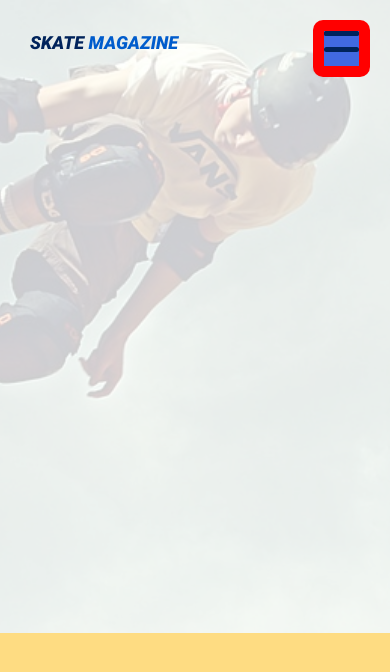
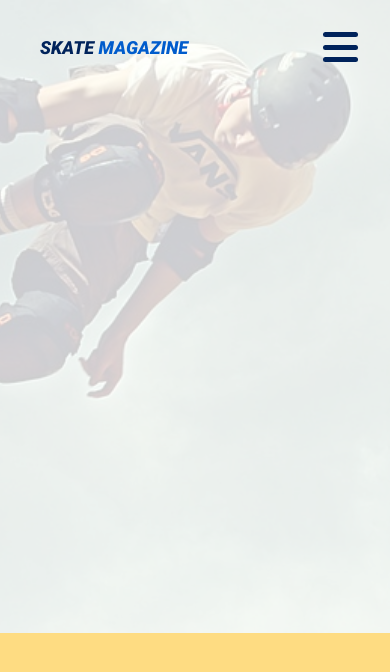
Before and after one commit to cypsik/skate-magazine, a plain HTML site: page index.html in a window 390 px wide. Shown: the top 672 px of the page. Drawn offline with Linux system fonts and the light colour scheme.

Commit message:
first steps to make the mobile navbar

```diff
--- a/sass/abstracts/_mixins.scss
+++ b/sass/abstracts/_mixins.scss
@@ -1,3 +1,5 @@
+@use '../abstracts/variables' as *;
+
 @mixin hero-img {
 	background-size: cover;
 	background-position: center;
@@ -13,3 +15,13 @@
 	right: 0;
 	z-index: -1;
 }
+
+@mixin nav-bars {
+	position: absolute;
+    left: 0;
+    top: 0;
+	width: 100%;
+	height: 5px;
+	background-color: $theme-color;
+    border-radius: 100px;
+}
--- a/sass/layout/_nav.scss
+++ b/sass/layout/_nav.scss
@@ -1,9 +1,9 @@
 @use '../abstracts/variables' as *;
+@use '../abstracts/mixins' as *;
 
 .nav {
 	position: fixed;
 	width: 100%;
-	// background-color: rgba(0,0,0,.4);
 	z-index: 5;
 
 	&__container {
@@ -14,13 +14,18 @@
 	}
 
 	&__home {
+		position: relative;
+		display: inline-block;
+		padding: 0.5rem 1rem;
 		color: $theme-color;
 		font-family: $black-italic-font;
 		text-decoration: none;
 		text-transform: uppercase;
+		transition: color 0.3s;
 
 		span {
 			color: $second-color;
+			transition: color 0.3s;
 		}
 	}
 
@@ -36,12 +41,16 @@
 			transition: color 0.3s;
 			z-index: 5;
 		}
+	}
 
-		a:hover {
+	&__links > a:hover,
+	&__home:hover,
+	&__home:hover > span {
 		color: $white;
 	}
 
-		a::before {
+	&__links > a::before,
+	&__home::before {
 		content: '';
 		position: absolute;
 		bottom: 0;
@@ -53,9 +62,9 @@
 		z-index: -1;
 	}
 
-		a:hover::before {
+	&__links > a:hover::before,
+	&__home:hover::before {
 		height: 100%;
-		}
 	}
 
 	.nav-btn {
@@ -63,39 +72,37 @@
 		top: 2rem;
 		right: 2rem;
 		padding: 1rem;
-		background-color: red;
-		border: 1px solid transparent;
+		border: 2px solid transparent;
+		background: transparent;
 		cursor: pointer;
 		border-radius: 1rem;
 		z-index: 1000;
+		transition: border .3s;
+
+		&:focus {
+			border: 2px solid $theme-color;
+		}
 
 		&__box {
 			position: relative;
 			width: 35px;
-			height: 35px;
-			background-color: royalblue;
+			height: 30px;
 		}
 
-		// ogarnij burger icon
+		&__bars {
+			@include nav-bars;
 
-		&__bars, &__bars::before, &__bars::after {
-			position: absolute;
-			width: 100%;
-			height: 5px;
-			background-color: $theme-color;
-			border-radius: 100px;
+			&:before {
+				content: '';
+				@include nav-bars;
+				top: 12.5px;
 			}
 
-		&__bars::before {
+			&:after {
 				content: '';
-			top: 16px;
-			left: 0;
-		}
-
-		&__bars::after {
-			content: '';
-			bottom: 0;
-			left: 0;
+				@include nav-bars;
+				top: 25px;
 			}
 		}
 	}
+}
```
Also changed, not shown: css/main.css, 2 other files. Lines whose indentation alone changed are shown as unchanged.
